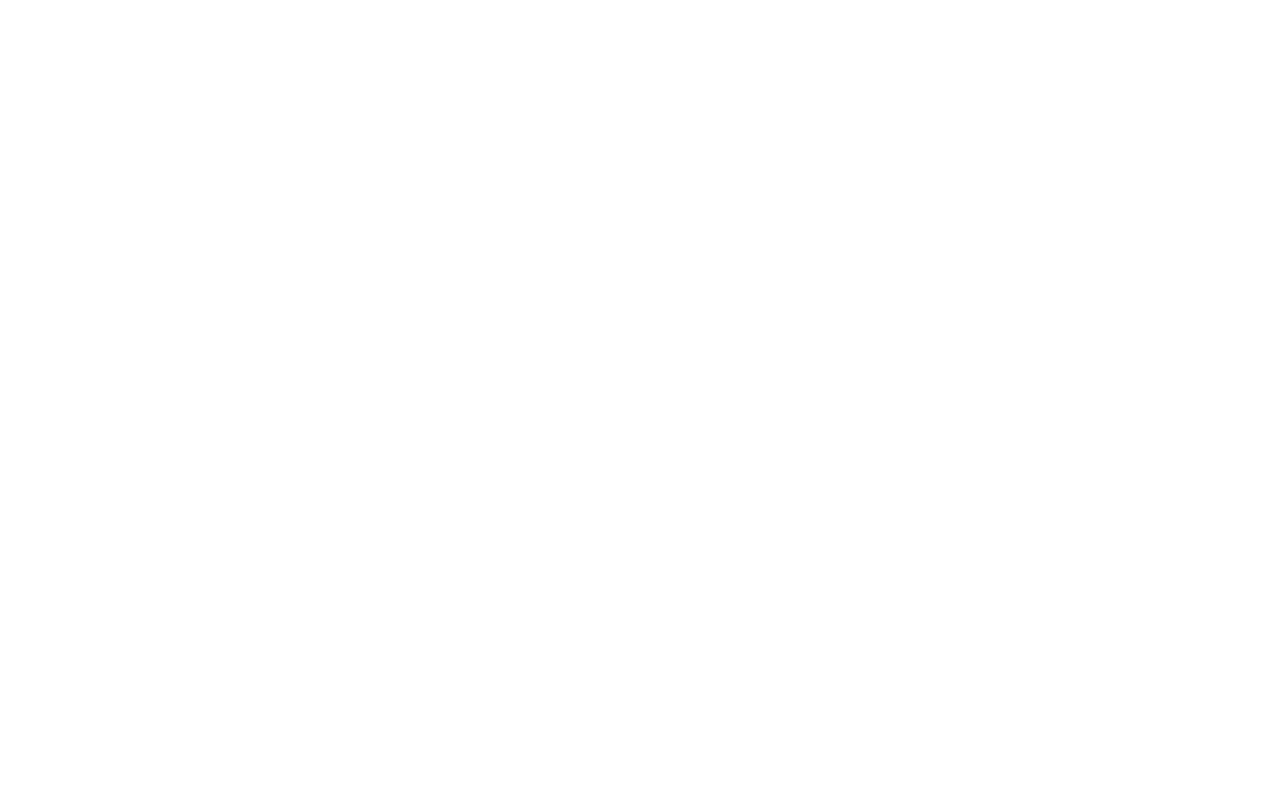
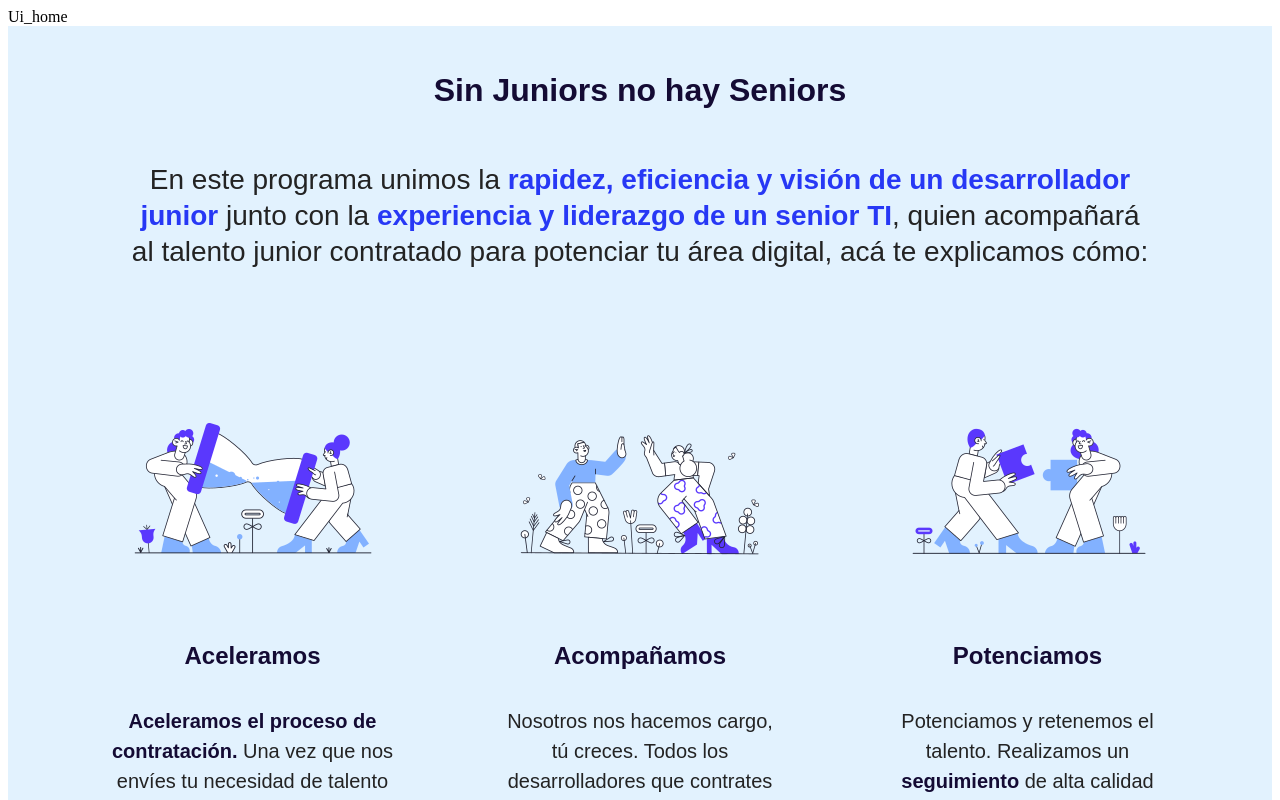
Before and after one commit to dlab-team/c7-frontend, a React (Create React App) app: page / in a window 1280 px wide. Shown: the top 800 px of the page. Built offline with nearby package versions, Linux system fonts and the light colour scheme.

Commit message:
version para subir depende PR #12

```diff
--- a/src/App.js
+++ b/src/App.js
@@ -3,7 +3,7 @@ import Ui_home from './views/home';
 
 function App() {
   return <>
-    {/* <Ui_home /> */}
+    <Ui_home />
   </>
 }
 
--- a/src/styles/App.scss
+++ b/src/styles/App.scss
@@ -2,90 +2,3 @@
 @import './settings';
 
 //Components:
-
-:root {
-  --big--text--font-size: 4rem;
-  --medium--text--font-size: 3rem;
-  --subject--text--font-size: 1.7rem;
-  --info--text--font-size: 1.3rem;
-}
-
-@media screen and (max-width: 760px) {
-  :root {
-    --big--text--font-size: 8.2vw;
-    --medium--text--font-size: 2.6rem;
-    --subject--text--font-size: 1.5rem;
-  }
-}
-
-// #region Global texts Styles
-.big__text__title {
-  font-weight: 700;
-  font-size: var(--big--text--font-size);
-}
-
-.medium__text__title {
-  font-weight: 500;
-  font-size: var(--medium--text--font-size);
-}
-
-.subject__text__title {
-  font-weight: 600;
-  font-size: var(--subject--text--font-size);
-}
-
-.normal__text {
-  font-weight: 300;
-  font-size: var(--info--text--font-size);
-}
-// #endregion Global Styles texts
-
-// #region Global Button Styles
-.btn__dev {
-  width: fit-content;
-  height: var(--button--height);
-  position: relative;
-  display: flex;
-  align-items: center;
-  text-decoration: none;
-  color: $white;
-  border-radius: 5px;
-  border: 1px solid $white;
-  padding: 0 20px;
-  z-index: 1;
-  cursor: pointer;
-  transform-origin: right;
-
-  &:hover {
-    background: #0212c6;
-  }
-
-  &:active {
-    transform: scale(0.98);
-  }
-}
-
-//status button option
-.btn-disable {
-  cursor: not-allowed;
-  color: currentColor;
-  opacity: 0.8;
-  pointer-events: none;
-}
-
-//color button option
-.btn-blue {
-  background-color: $blue;
-  &:hover {
-    color: $white;
-  }
-}
-
-.btn-white {
-  background-color: $white;
-  color: $blue;
-  &:hover {
-    color: $white;
-    // #endregion
-  }
-}
--- a/src/styles/_settings.scss
+++ b/src/styles/_settings.scss
@@ -6,22 +6,3 @@ $blue-dark: #140b34;
 $grey: #232323;
 $light-grey: #575253;
 $font: "Poppins", sans-serif;
-
-@import url("https://fonts.googleapis.com/css2?family=Poppins:wght@200;400;600;700&display=swap");
-@import url("/node_modules/bootstrap/scss/bootstrap.scss");
-
-* {
-  margin: 0;
-  padding: 0;
-  box-sizing: border-box;
-}
-
-#root {
-  width: 100%;
-}
-
-body {
-  font-family: "Poppins", sans-serif;
-  font-style: normal;
-  overflow-x: hidden;
-}
```
